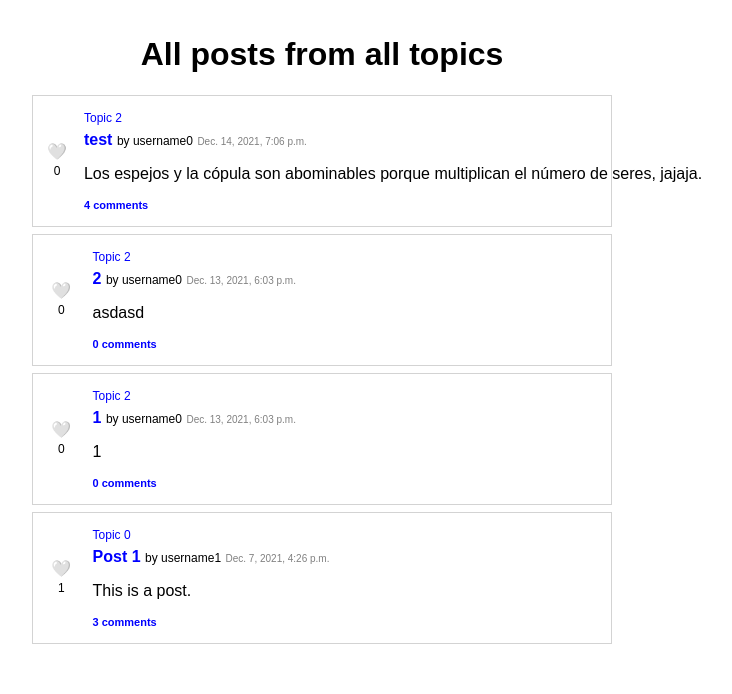
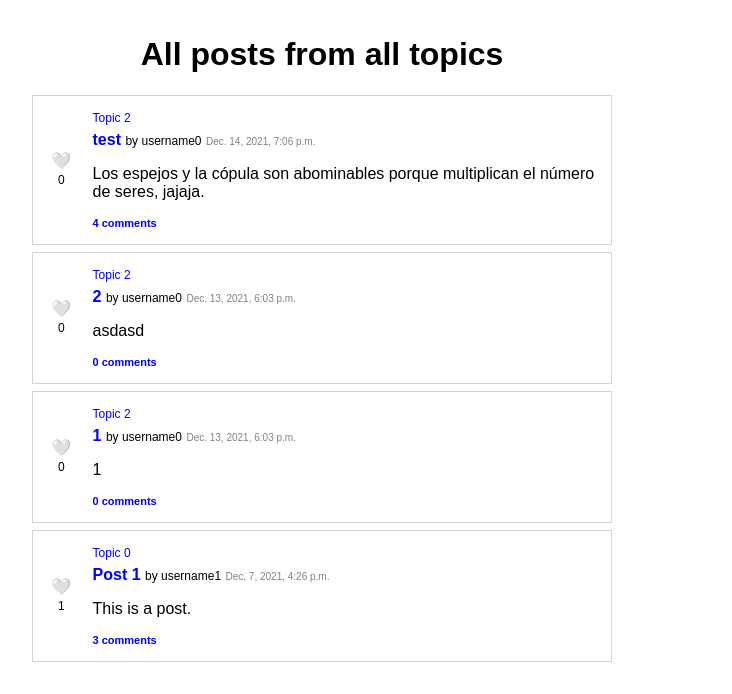
Before and after one commit to lugrao/cs5w-django-forum, a Django app: page /all-posts in a window 1280 px wide. Shown: the part 106-800 px from the top of the page, without its empty margins (318-1050 px from the left). Run offline with Django 3.2, Linux system fonts and the light colour scheme; data comes from the database, SQL or seed files in the repository.

Commit message:
fix text overflow in posts

```diff
--- a/forum/static/forum/posts.css
+++ b/forum/static/forum/posts.css
@@ -32,7 +32,7 @@
 }
 
 .post-content {
-  white-space: pre;
+  white-space: pre-line;
 }
 
 .topic-name {
```
